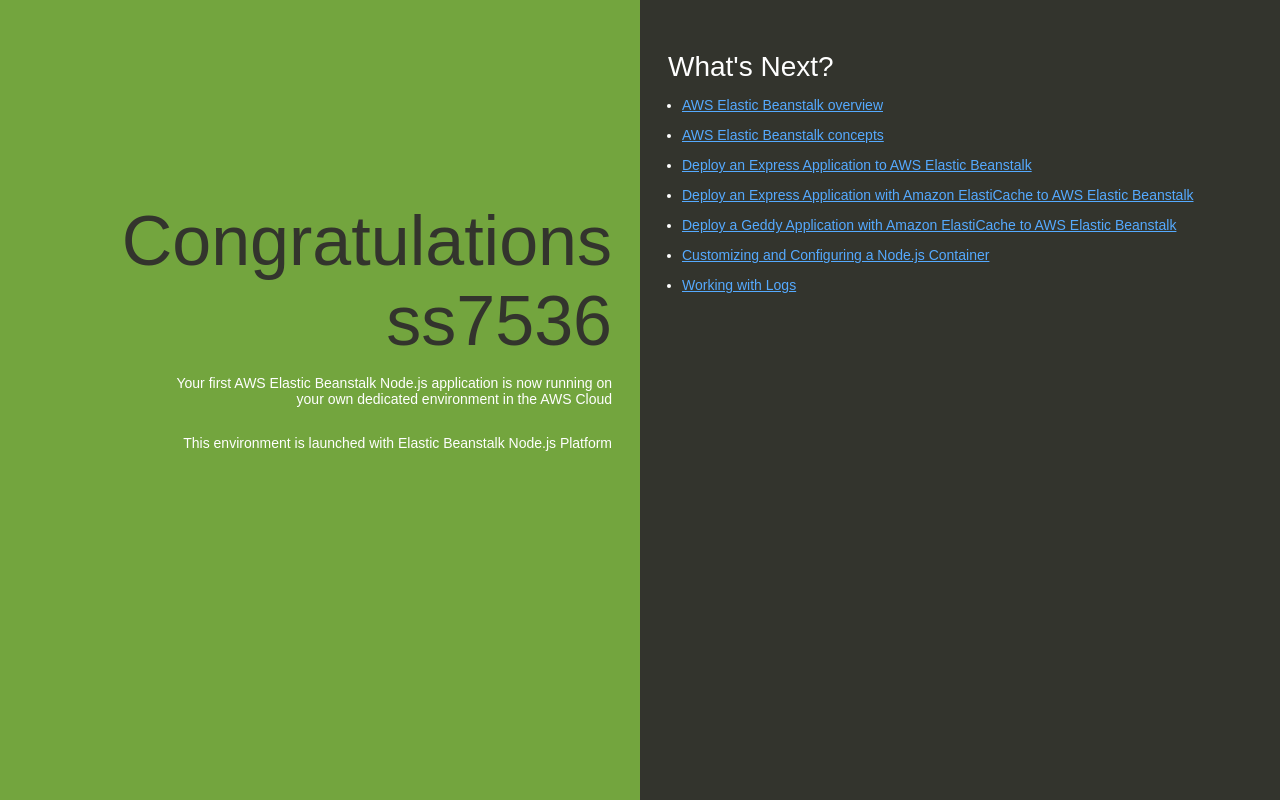
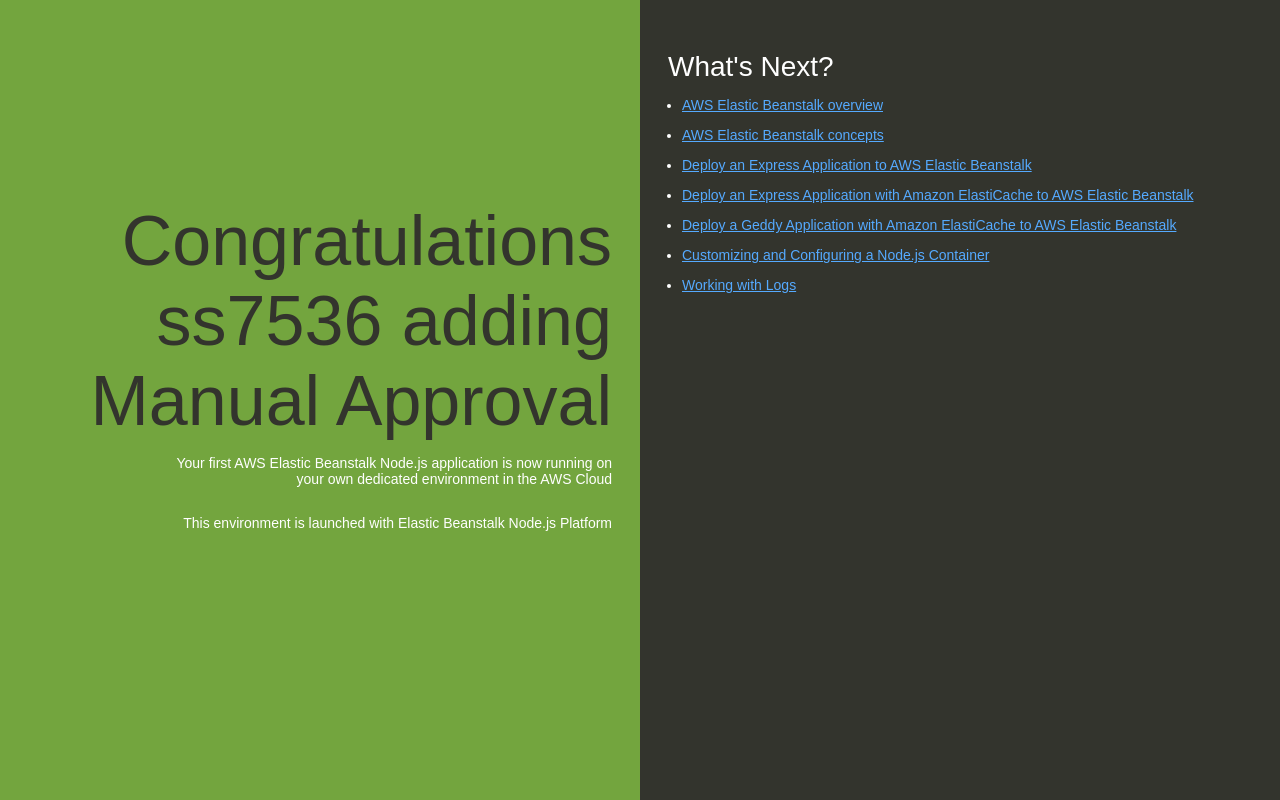
Before and after one commit to shri2606/act14-test-node-repo, a website: page index.html in a window 1280 px wide. Drawn offline with Linux system fonts and the light colour scheme.

Commit message:
Update index.html - Manual approval

```diff
--- a/index.html
+++ b/index.html
@@ -74,7 +74,7 @@
   </head>
   <body>
     <div class="textColumn">
-      <h1>Congratulations ss7536</h1>
+      <h1>Congratulations ss7536 adding Manual Approval</h1>
       <p>Your first AWS Elastic Beanstalk Node.js application is now running on your own dedicated environment in the AWS Cloud</p>
       <p>This environment is launched with Elastic Beanstalk Node.js Platform</p>
     </div>
```
